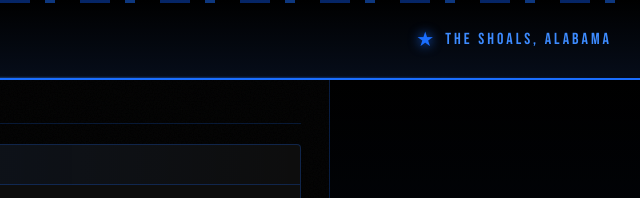
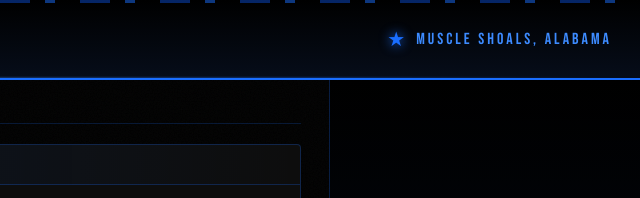
Before and after one commit to SolsticeDev/SPS-Dispatch, a plain HTML site: page index.html in a window 1280 px wide. Shown: the top 198 px of the page, 640-1280 px from the left. Drawn offline with Linux system fonts and the light colour scheme.

Commit message:
Update location from 'THE SHOALS' to 'MUSCLE SHOALS'

```diff
--- a/index.html
+++ b/index.html
@@ -1050,7 +1050,7 @@
 
     <div class="header-location">
       <span class="star">★</span>
-      THE SHOALS, ALABAMA
+      MUSCLE SHOALS, ALABAMA
     </div>
   </header>
 
```
